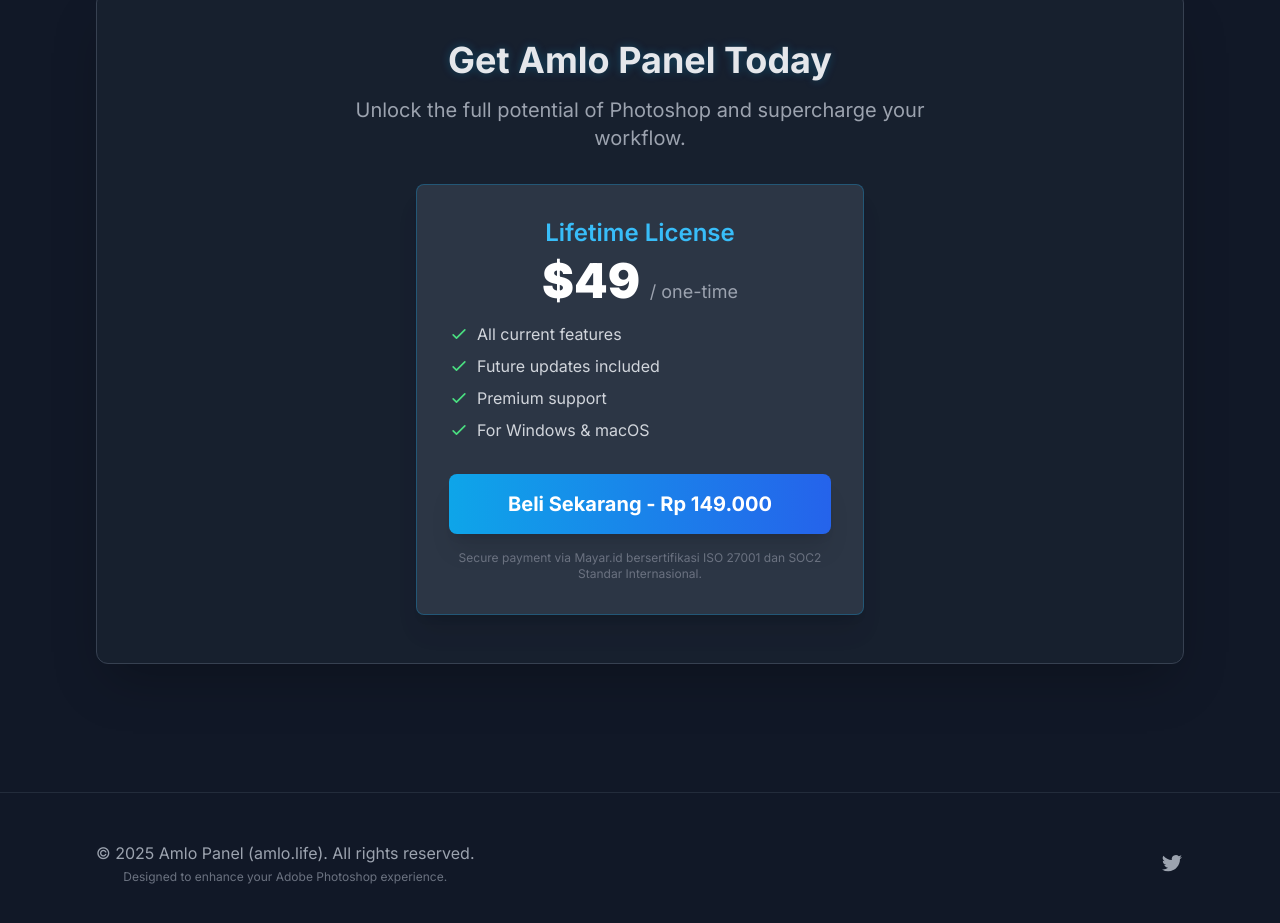
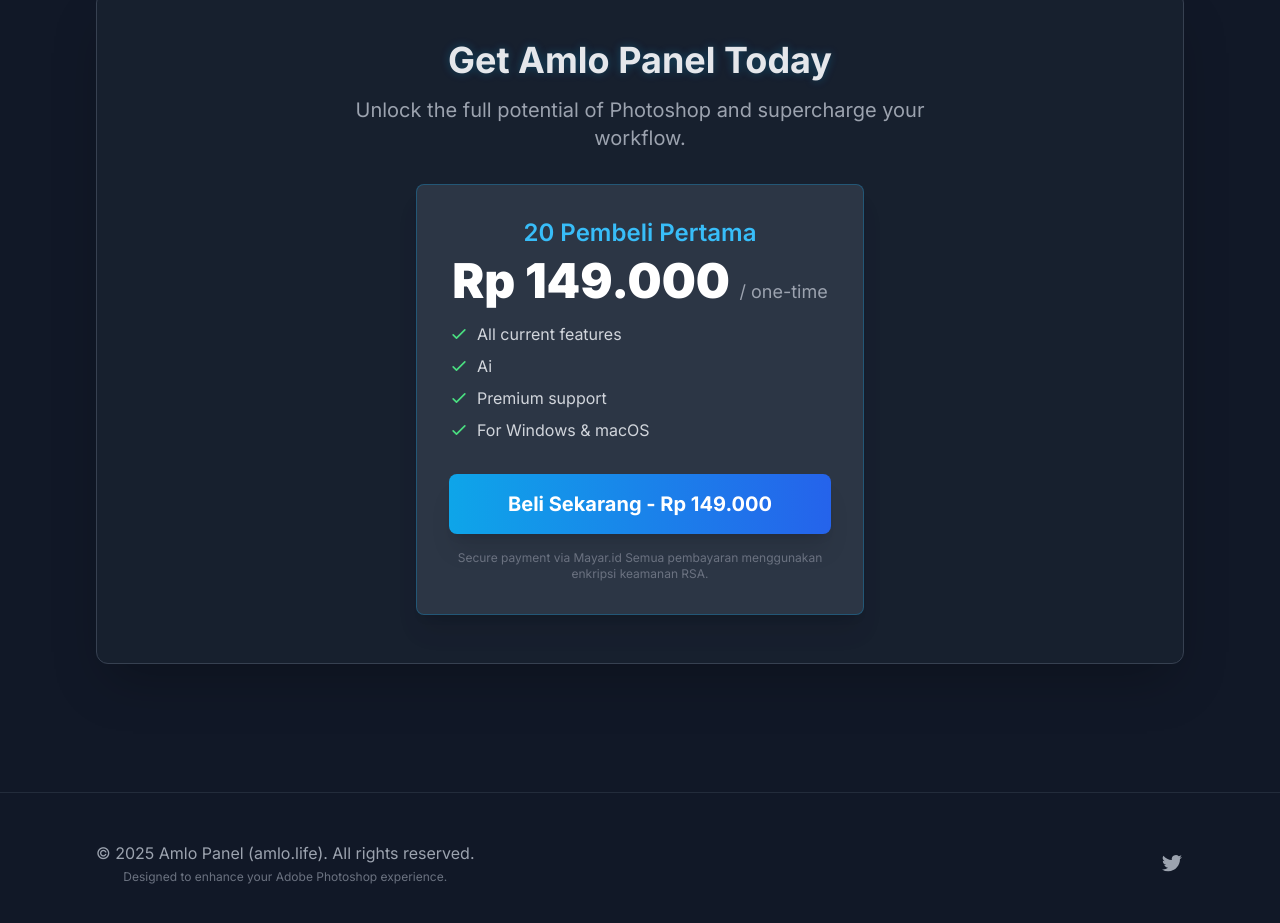
Before and after one commit to Amlolife/amlopanel-site, a plain HTML site: page index.html in a window 1280 px wide. Shown: the part 2357-3280 px from the top of the page. Drawn offline with nearby package versions, Linux system fonts and the light colour scheme.

Commit message:
Update index.html

```diff
--- a/index.html
+++ b/index.html
@@ -96,7 +96,7 @@
                         <a href="#features" class="text-gray-300 hover:text-sky-400 px-3 py-2 rounded-md text-sm font-medium">Features</a>
                         <a href="#demo" class="text-gray-300 hover:text-sky-400 px-3 py-2 rounded-md text-sm font-medium">Demo</a>
                         <a href="#pricing" class="text-gray-300 hover:text-sky-400 px-3 py-2 rounded-md text-sm font-medium">Pricing</a>
-                        <a href="mailto:support@amlo.life" class="text-gray-300 hover:text-sky-400 px-3 py-2 rounded-md text-sm font-medium">Contact</a>
+                        <a href="mailto:amlolife.contact@gmail.com" class="text-gray-300 hover:text-sky-400 px-3 py-2 rounded-md text-sm font-medium">Contact</a>
                     </div>
                 </div>
                 <div class="md:hidden">
@@ -204,8 +204,8 @@
                     Unlock the full potential of Photoshop and supercharge your workflow.
                 </p>
                 <div class="max-w-md mx-auto bg-gray-700/70 p-8 rounded-lg shadow-xl text-center border border-sky-500/30">
-                    <h3 class="text-2xl font-semibold text-sky-400 mb-2">Lifetime License</h3>
-                    <p class="text-5xl font-extrabold text-white mb-4">$49 <span class="text-lg font-normal text-gray-400">/ one-time</span></p>
+                    <h3 class="text-2xl font-semibold text-sky-400 mb-2">20 Pembeli Pertama</h3>
+                    <p class="text-5xl font-extrabold text-white mb-4">Rp 149.000 <span class="text-lg font-normal text-gray-400">/ one-time</span></p>
                     <ul class="text-gray-300 space-y-2 mb-8 text-left">
                         <li class="flex items-center">
                             <svg class="w-5 h-5 text-green-400 mr-2" fill="none" stroke="currentColor" viewBox="0 0 24 24" xmlns="http://www.w3.org/2000/svg"><path stroke-linecap="round" stroke-linejoin="round" stroke-width="2" d="M5 13l4 4L19 7"></path></svg>
@@ -213,7 +213,7 @@
                         </li>
                         <li class="flex items-center">
                             <svg class="w-5 h-5 text-green-400 mr-2" fill="none" stroke="currentColor" viewBox="0 0 24 24" xmlns="http://www.w3.org/2000/svg"><path stroke-linecap="round" stroke-linejoin="round" stroke-width="2" d="M5 13l4 4L19 7"></path></svg>
-                            Future updates included
+                            Ai
                         </li>
                         <li class="flex items-center">
                             <svg class="w-5 h-5 text-green-400 mr-2" fill="none" stroke="currentColor" viewBox="0 0 24 24" xmlns="http://www.w3.org/2000/svg"><path stroke-linecap="round" stroke-linejoin="round" stroke-width="2" d="M5 13l4 4L19 7"></path></svg>
@@ -227,7 +227,7 @@
                     <a href="https://amlo-life.myr.id/pl/amlo-panel" target="_blank" rel="noopener noreferrer" class="cta-button text-white font-bold py-4 px-10 rounded-lg text-xl w-full block shadow-xl">
                         Beli Sekarang - Rp 149.000
                     </a>
-                    <p class="text-xs text-gray-500 mt-4">Secure payment via Mayar.id bersertifikasi ISO 27001 dan SOC2 Standar Internasional.</p>
+                    <p class="text-xs text-gray-500 mt-4">Secure payment via Mayar.id Semua pembayaran menggunakan enkripsi keamanan RSA.</p>
                 </div>
             </div>
         </section>
```
